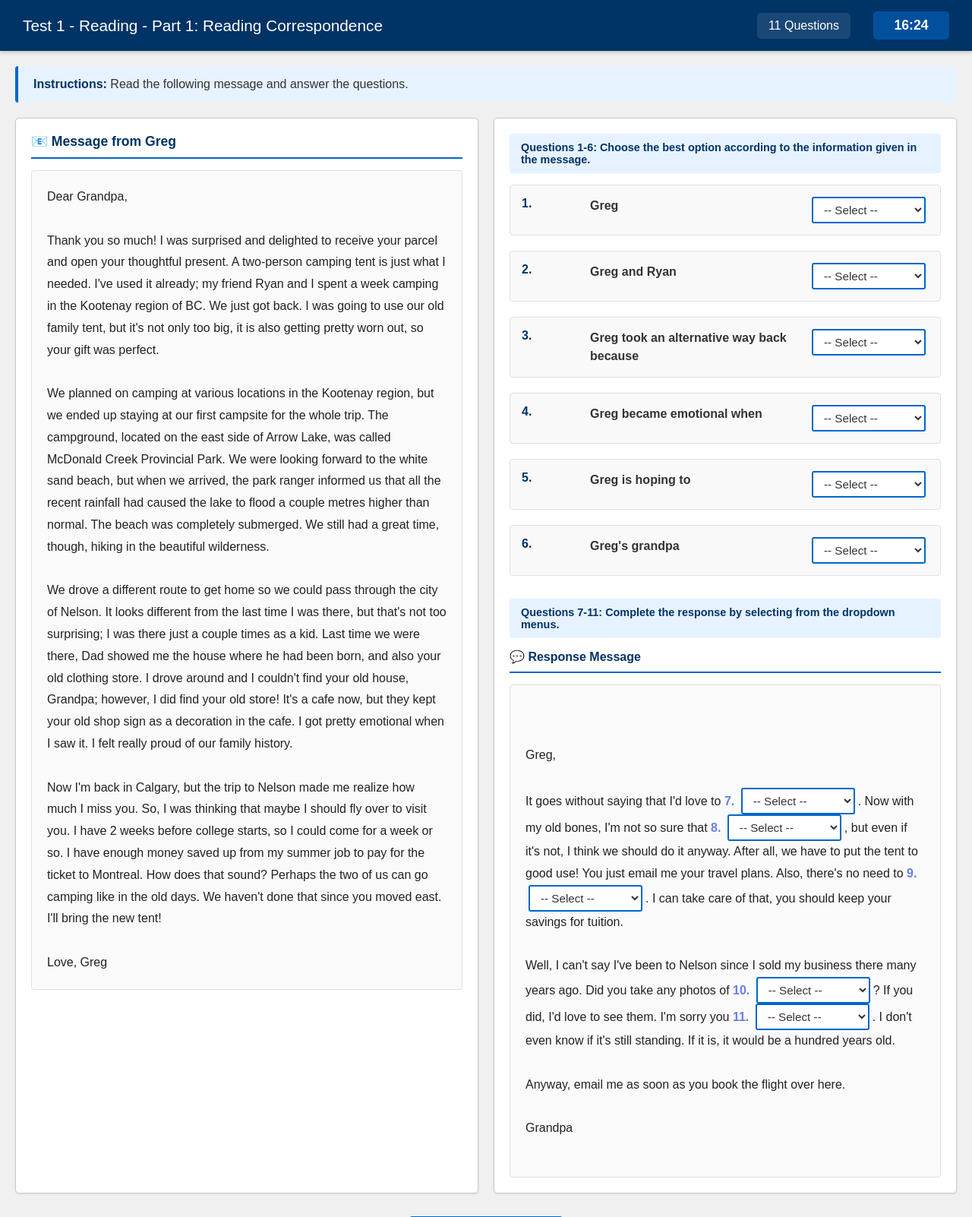
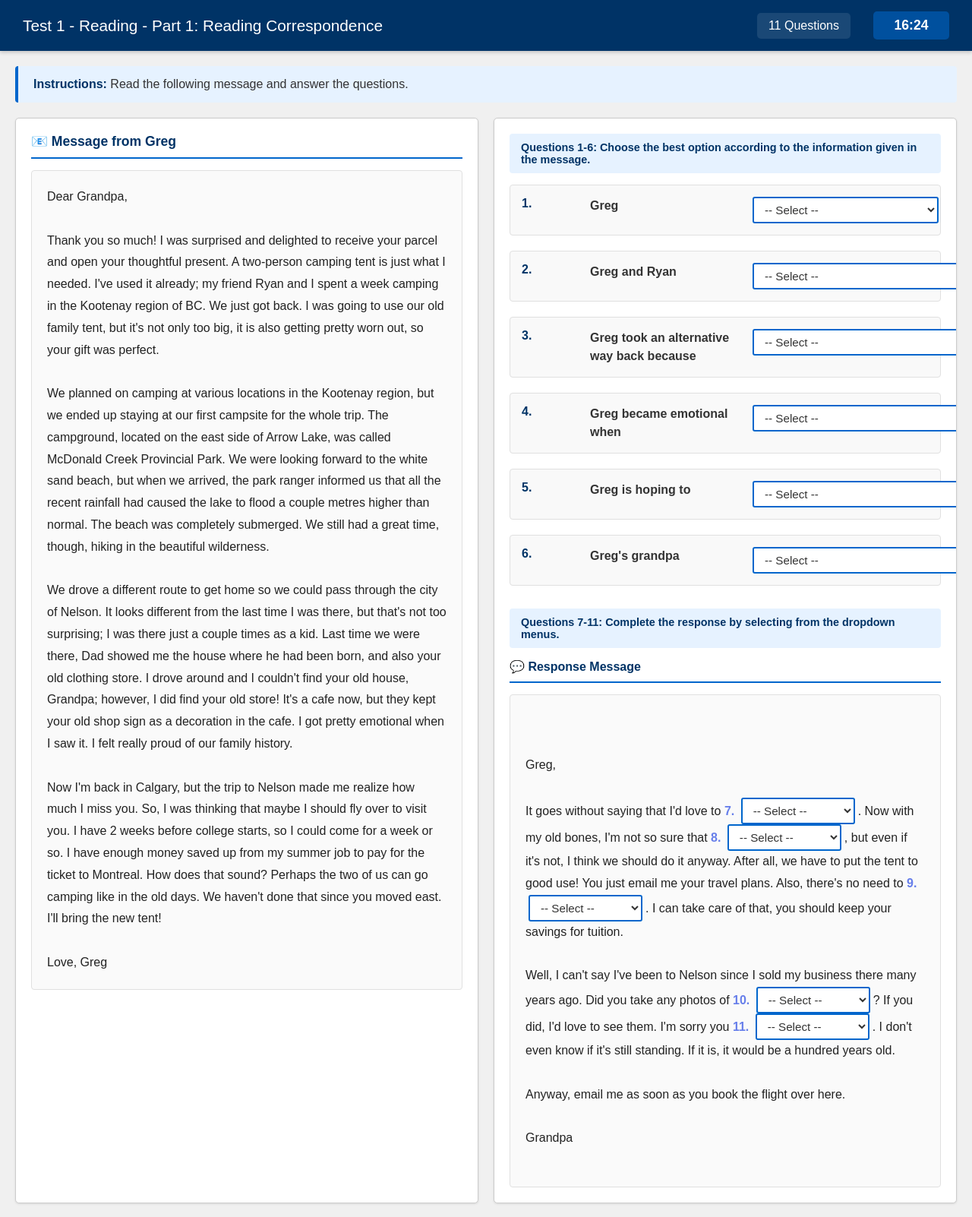
Before and after one commit to caothienlong/celpip-practice, a Flask app: page /test1/part1 in a window 1280 px wide. Shown: the top 1602 px of the page at 76% size. Run offline with Flask 3, Linux system fonts and the light colour scheme.

Commit message:
fix: Adjust dropdown behavior for different contexts
- Response Message dropdowns: Fixed width (150px), no expansion
- Questions 1-6 dropdowns: Positioned right after question text (left-aligned)
- Questions 1-6 dropdowns: Expand when opened for readability
- Remove flex-wrap to keep question and dropdown on same line

```diff
--- a/templates/test_section.html
+++ b/templates/test_section.html
@@ -160,7 +160,7 @@
             display: flex;
             align-items: flex-start;
             gap: 10px;
-            flex-wrap: wrap;
+            flex-wrap: nowrap;
         }
 
         .question-number {
@@ -197,30 +197,34 @@
             font-size: 0.95em;
             cursor: pointer;
             margin: 0 4px;
-            min-width: 120px;
-            max-width: 150px;
+            width: 150px;
             font-family: inherit;
             transition: all 0.2s ease;
         }
 
+        /* Dropdowns in Response Message (inline in passage) - fixed width */
+        .passage .inline-dropdown {
+            width: 150px;
+            max-width: 150px;
+        }
+
         /* When dropdown is opened, allow options to be wider */
         .inline-dropdown option {
-            min-width: max-content;
-            white-space: nowrap;
-        }
-
-        /* Expand dropdown width when focused/opened */
-        .inline-dropdown:focus,
-        .inline-dropdown:active {
-            max-width: none;
-            width: auto;
-            min-width: 300px;
+            white-space: normal;
         }
 
         .question-inline .inline-dropdown {
             flex: 0 0 auto;
-            min-width: 120px;
-            max-width: 150px;
+            width: auto;
+            min-width: 180px;
+            max-width: none;
+        }
+
+        /* Expand dropdown width when focused/opened - only for question dropdowns */
+        .question-inline .inline-dropdown:focus,
+        .question-inline .inline-dropdown:active {
+            width: auto;
+            min-width: 300px;
         }
 
         .inline-dropdown:hover {
```
